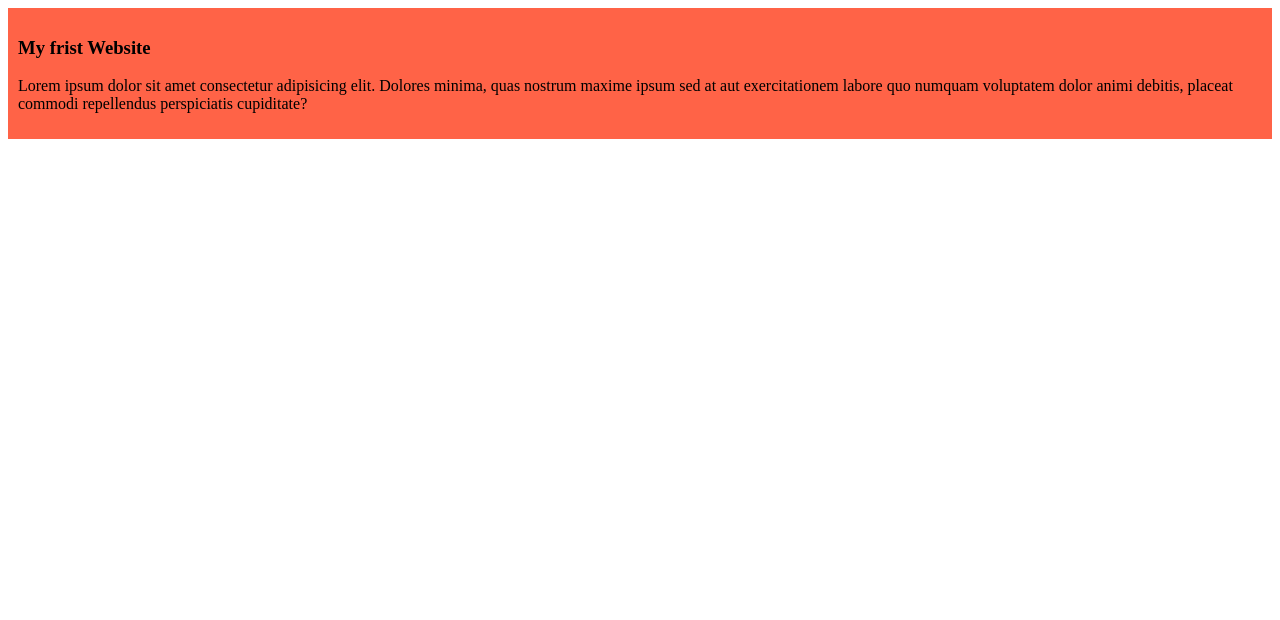
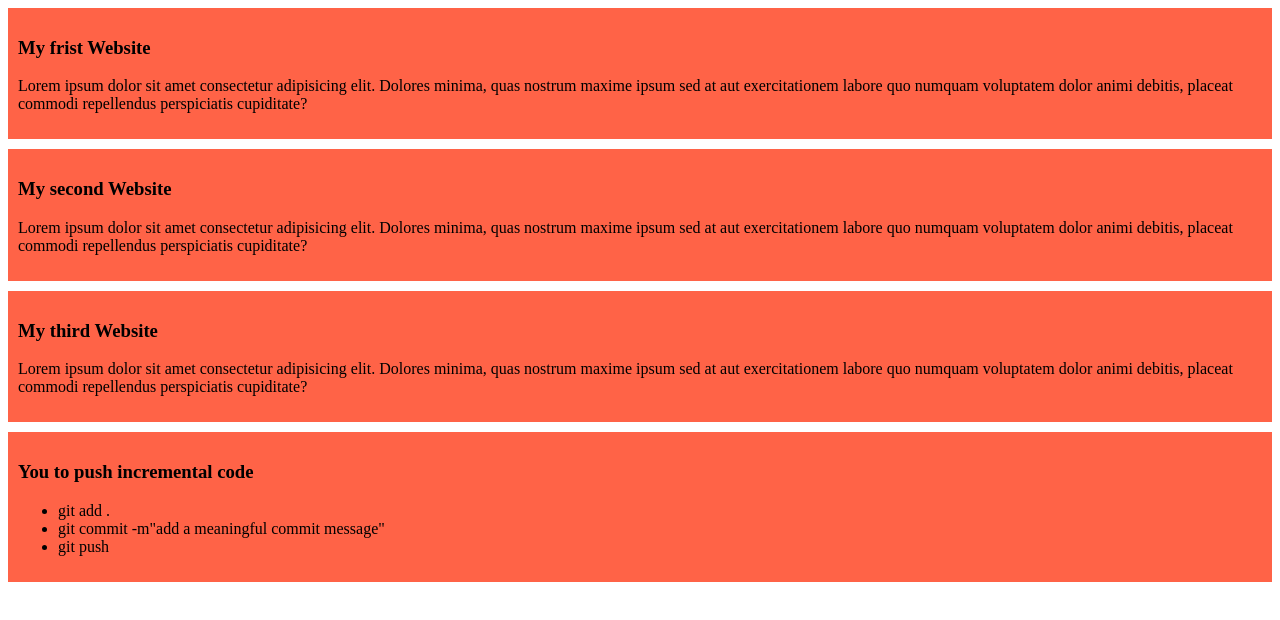
Before and after one commit to dev-jubayerahmad/My-Simple-website, a plain HTML site: page Index.html in a window 1280 px wide. Drawn offline with Linux system fonts and the light colour scheme.

Commit message:
my second blog

```diff
--- a/Index.html
+++ b/Index.html
@@ -11,5 +11,21 @@
           <h3>My frist Website</h3>
           <p>Lorem ipsum dolor sit amet consectetur adipisicing elit. Dolores minima, quas nostrum maxime ipsum sed at aut exercitationem labore quo numquam voluptatem dolor animi debitis, placeat commodi repellendus perspiciatis cupiditate?</p>
      </div>
+     <div>
+          <h3>My second Website</h3>
+          <p>Lorem ipsum dolor sit amet consectetur adipisicing elit. Dolores minima, quas nostrum maxime ipsum sed at aut exercitationem labore quo numquam voluptatem dolor animi debitis, placeat commodi repellendus perspiciatis cupiditate?</p>
+     </div>
+     <div>
+          <h3>My third Website</h3>
+          <p>Lorem ipsum dolor sit amet consectetur adipisicing elit. Dolores minima, quas nostrum maxime ipsum sed at aut exercitationem labore quo numquam voluptatem dolor animi debitis, placeat commodi repellendus perspiciatis cupiditate?</p>
+     </div>
+     <div>
+          <h3>You to push incremental code</h3>
+          <ul>
+               <li>git add .</li>
+               <li>git commit -m"add a meaningful commit message"</li>
+               <li>git push</li>
+          </ul>
+     </div>
 </body>
 </html>
--- a/styles/blog.css
+++ b/styles/blog.css
@@ -1,4 +1,5 @@
 div{
      background-color: tomato;
      padding: 10px;
+     margin-bottom: 10px;
 }
```
